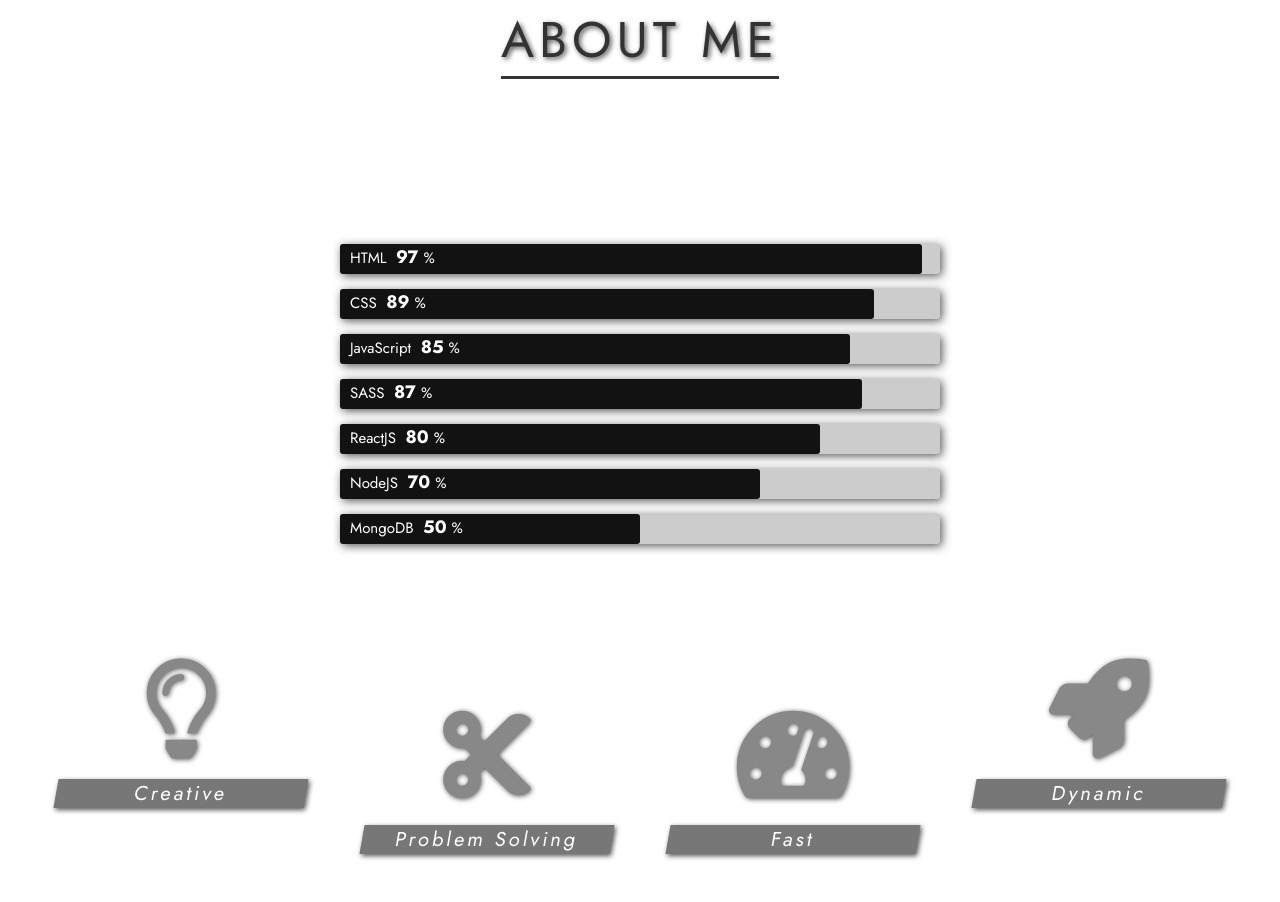
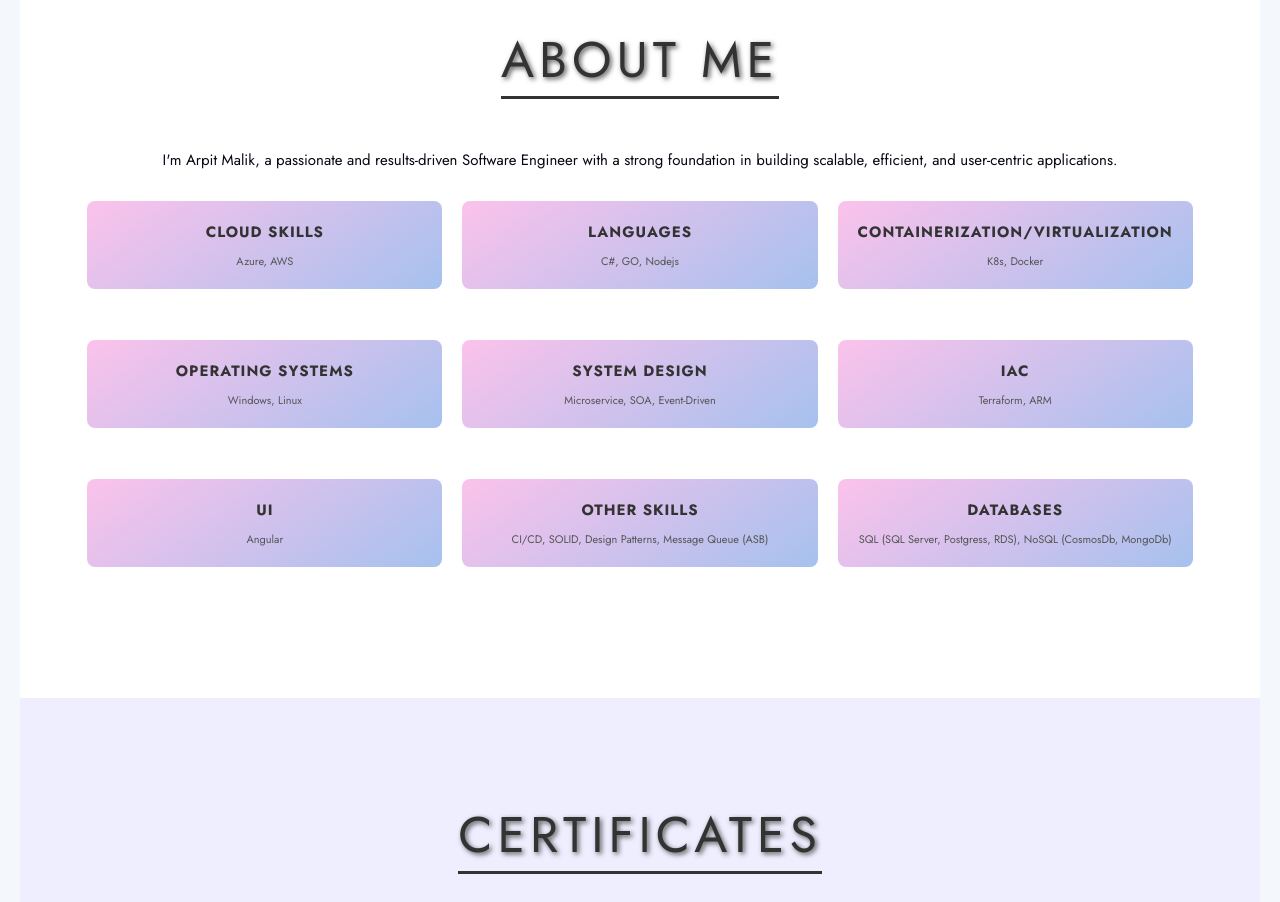
Before and after one commit to arpitfs/portfolio, a plain HTML site: page index.html in a window 1280 px wide. Shown: the part 947-1849 px from the top of the page. Drawn offline with Linux system fonts and the light colour scheme.

Commit message:
updated about section

```diff
--- a/index.html
+++ b/index.html
@@ -42,76 +42,49 @@
 
       <!-- Section 2 -->
       <section class="section-2" id="section-2">
-        <h1 class="section-heading section-2-heading">About Me</h1>
-        <div class="progress-bars-wrapper">
-          <div class="progress-bar">
-            <p class="progress-text">
-              HTML
-              <span></span>%
-            </p>
-            <div class="progress-percent"></div>
+        <h1 class="section-heading-about section-2-heading">About Me</h1>
+        <h3 class="tech-heading">I'm Arpit Malik, a passionate and results-driven Software Engineer with a strong foundation in building scalable, efficient, and user-centric applications.</h3>
+        <div class="tech-container">
+            <div class="tech-category">
+                <h2 class="category-heading">Cloud Skills</h2>
+                <p class="tech-items">Azure, AWS</p>
             </div>
-          <div class="progress-bar">
-            <p class="progress-text">
-              CSS
-              <span></span>%
-            </p>
-            <div class="progress-percent"></div>
+            <div class="tech-category">
+                <h2 class="category-heading">Languages</h2>
+                <p class="tech-items">C#, GO, Nodejs</p>
             </div>
-          <div class="progress-bar">
-            <p class="progress-text">
-              JavaScript
-              <span></span>%
-            </p>
-            <div class="progress-percent"></div>
+            <div class="tech-category">
+                <h2 class="category-heading">Containerization/Virtualization</h2>
+                <p class="tech-items">K8s, Docker</p>
             </div>
-          <div class="progress-bar">
-            <p class="progress-text">
-              SASS
-              <span></span>%
-            </p>
-            <div class="progress-percent"></div>
+            <div class="tech-category">
+                <h2 class="category-heading">Operating Systems</h2>
+                <p class="tech-items">Windows, Linux</p>
             </div>
-          <div class="progress-bar">
-            <p class="progress-text">
-              ReactJS
-              <span></span>%
-            </p>
-            <div class="progress-percent"></div>
+            <div class="tech-category">
+              <h2 class="category-heading">System Design</h2>
+              <p class="tech-items">Microservice, SOA, Event-Driven</p>
           </div>
-          <div class="progress-bar">
-            <p class="progress-text">
-              NodeJS
-              <span></span>%
-            </p>
-            <div class="progress-percent"></div>
+            <div class="tech-category">
+                <h2 class="category-heading">IaC</h2>
+                <p class="tech-items">Terraform, ARM</p>
             </div>
-          <div class="progress-bar">
-            <p class="progress-text">
-              MongoDB
-              <span></span>%
-            </p>
-            <div class="progress-percent"></div>
+            <div class="tech-category">
+                <h2 class="category-heading">UI</h2>
+                <p class="tech-items">Angular</p>
+            </div>
+            <div class="tech-category">
+                <h2 class="category-heading">Other Skills</h2>
+                <p class="tech-items">CI/CD, SOLID, Design Patterns, Message Queue (ASB)</p>
+            </div>
+            <div class="tech-category">
+                <h2 class="category-heading">Databases</h2>
+                <p class="tech-items">SQL (SQL Server, Postgress, RDS), NoSQL (CosmosDb, MongoDb)</p>
             </div>
         </div>
-        <div class="services">
-          <div class="service">
-            <i class="far fa-lightbulb"></i>
-            <h2 class="service-heading">Creative</h2>
-          </div>
-          <div class="service">
-            <i class="fas fa-cut"></i>
-            <h2 class="service-heading">Problem Solving</h2>
-          </div>
-          <div class="service">
-            <i class="fas fa-tachometer-alt"></i>
-            <h2 class="service-heading">Fast</h2>
-          </div>
-          <div class="service">
-            <i class="fas fa-rocket"></i>
-            <h2 class="service-heading">Dynamic</h2>
-          </div>
-        </div>
+
+        </section>
+
       </section>
       <!-- End of Section 2 -->
 
--- a/style.css
+++ b/style.css
@@ -27,6 +27,16 @@ html {
   text-transform: uppercase;
   letter-spacing: 0.5rem;
   margin-bottom: 15rem;
+  border-bottom: 0.3rem solid #333;
+  text-shadow: 0.2rem 0.2rem 0.5rem #555;
+}
+
+.section-heading-about {
+  font-size: 5rem;
+  color: #333;
+  text-transform: uppercase;
+  letter-spacing: 0.5rem;
+  margin-bottom: 5rem;
   border-bottom: 0.3rem solid #333;
   text-shadow: 0.2rem 0.2rem 0.5rem #555;
 }
@@ -487,4 +497,92 @@ html {
     width: 40rem;
   }
 }
+
+/* Reset some default styles */
+* {
+  margin: 0;
+  padding: 0;
+  box-sizing: border-box;
+}
+
+body {
+  font-family: Arial, sans-serif;
+  background-color: #f4f7fc;
+  color: #333;
+  padding: 20px;
+}
+
+/* Style for the tech section */
+.tech-section {
+  background-color: #fff;
+  padding: 40px;
+  border-radius: 10px;
+  box-shadow: 0 4px 6px rgba(0, 0, 0, 0.1);
+  max-width: 1000px;
+  margin: 0 auto;
+}
+
+.tech-heading {
+  text-align: center;
+  font-size: 1.5rem;
+  color: #060813;
+  margin-bottom: 30px;
+}
+
+/* Container for tech categories */
+.tech-container {
+  display: grid;
+  grid-template-columns: repeat(3, 1fr);  /* 3 tiles per row */
+  gap: 20px;
+}
+
+/* Each category styling */
+.tech-category {
+  background: linear-gradient(145deg, #fbc2eb, #a6c1ee);
+  border-radius: 8px;
+  padding: 20px;
+  text-align: center;
+  transition: transform 0.3s ease, box-shadow 0.3s ease;
+  margin-bottom: 3.1rem;
+}
+
+.tech-category:hover {
+  transform: scale(1.05);
+  box-shadow: 0 8px 15px rgba(0, 0, 0, 0.1);
+}
+
+.category-heading {
+  font-size: 1.5rem;
+  font-weight: bold;
+  color: #333;
+  margin-bottom: 10px;
+  text-transform: uppercase;
+  letter-spacing: 1px;
+}
+
+.tech-items {
+  font-size: 1.1rem;
+  color: #555;
+}
+
+/* Responsive adjustments for smaller screens */
+@media (max-width: 1024px) {
+  .tech-container {
+      grid-template-columns: repeat(2, 1fr); /* 2 tiles per row on medium screens */
+  }
+}
+
+@media (max-width: 768px) {
+  .tech-container {
+      grid-template-columns: 1fr; /* 1 tile per row on small screens */
+  }
+  .tech-section {
+      padding: 20px;
+  }
+  .tech-heading {
+      font-size: 2rem;
+  }
+}
+
+
 /* End of Responsive */
```
Lines whose indentation alone changed are shown as unchanged.
